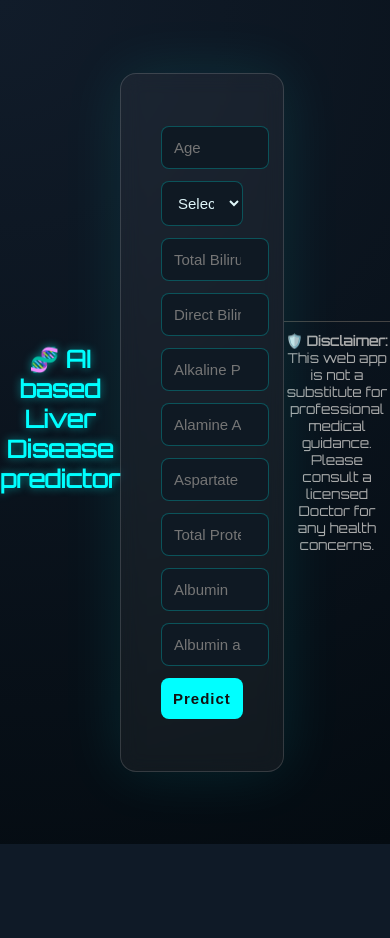
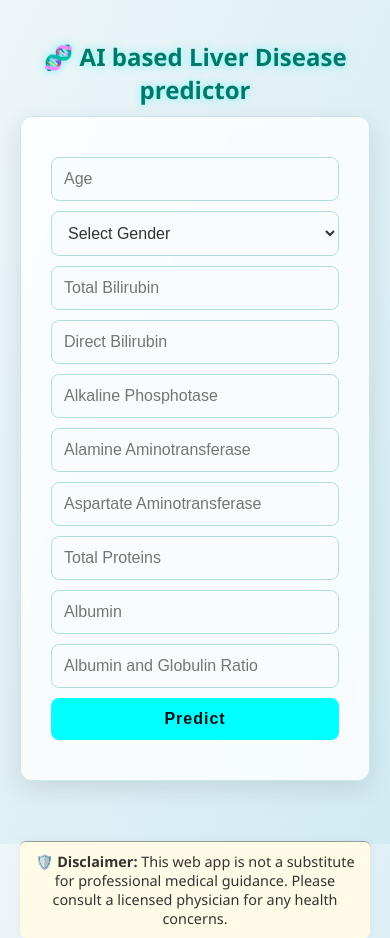
Before and after one commit to mishraparth/LiverDiseasePredictor, a Flask app: page / in a window 390 px wide. Before the commit the page ends 844 px from the top, so only its background shows below. Run offline with Flask 3, Linux system fonts and the light colour scheme; parts of the project's set-up code (start-up, migrations or seed data) failed here and were passed over.

Commit message:
Update index.html
made it more mobile friendly

```diff
--- a/templates/index.html
+++ b/templates/index.html
@@ -93,17 +93,73 @@
     from { opacity: 0; transform: translateY(20px); }
     to { opacity: 1; transform: translateY(0); }
   }
-    .disclaimer {
-  margin-top: 30px;
-  font-size: 0.85em;
-  color: #aaa;
+   .disclaimer {
+  margin-top: 40px;
+  font-size: 0.9em;
+  color: #333;  /* darker text for better contrast */
   text-align: center;
-  padding-top: 10px;
-  border-top: 1px solid #444;
   max-width: 480px;
-  margin-left: auto;
-  margin-right: auto;
+  padding-top: 12px;
+  border-top: 1px solid #999;
+  background-color: #fffbe6;  /* soft yellow background */
+  border-radius: 6px;
+  padding: 10px;
+  box-shadow: 0 0 8px rgba(0,0,0,0.05);
 }
+
+    * {
+  box-sizing: border-box;
+  margin: 0;
+  padding: 0;
+}
+
+body {
+  font-family: 'Segoe UI', Tahoma, Geneva, Verdana, sans-serif;
+  background: linear-gradient(to bottom right, #edf5f8, #d1ebf3);
+  color: #333;
+  min-height: 100vh;
+  display: flex;
+  flex-direction: column;
+  justify-content: flex-start;
+  align-items: center;
+  padding: 20px;
+}
+
+h2 {
+  margin: 20px 0 10px;
+  color: #00796b;
+  text-align: center;
+}
+
+form {
+  background: #ffffffcc;
+  backdrop-filter: blur(6px);
+  border: 1px solid #cce7ea;
+  padding: 30px;
+  border-radius: 12px;
+  width: 100%;
+  max-width: 480px;
+  box-shadow: 0 8px 24px rgba(0,0,0,0.1);
+  margin-bottom: 20px;
+}
+
+input,
+select {
+  width: 100%;
+  padding: 12px;
+  margin: 10px 0;
+  border: 1px solid #b2dfdb;
+  border-radius: 8px;
+  font-size: 16px;
+  background-color: #f9fcfd;
+  color: #333;
+  transition: 0.3s ease;
+}
+
+input:focus,
+select:focus {
+  border-color: #26a69a;
+  box
 </style>
 
 </head>
@@ -131,7 +187,7 @@
 
     <!-- Disclaimer goes here -->
 <div class="disclaimer">
-  🛡️ <strong>Disclaimer:</strong> This web app is not a substitute for professional medical guidance. Please consult a licensed Doctor for any health concerns.
+  🛡️ <strong>Disclaimer:</strong> This web app is not a substitute for professional medical guidance. Please consult a licensed physician for any health concerns.
 </div>
 
 
```
